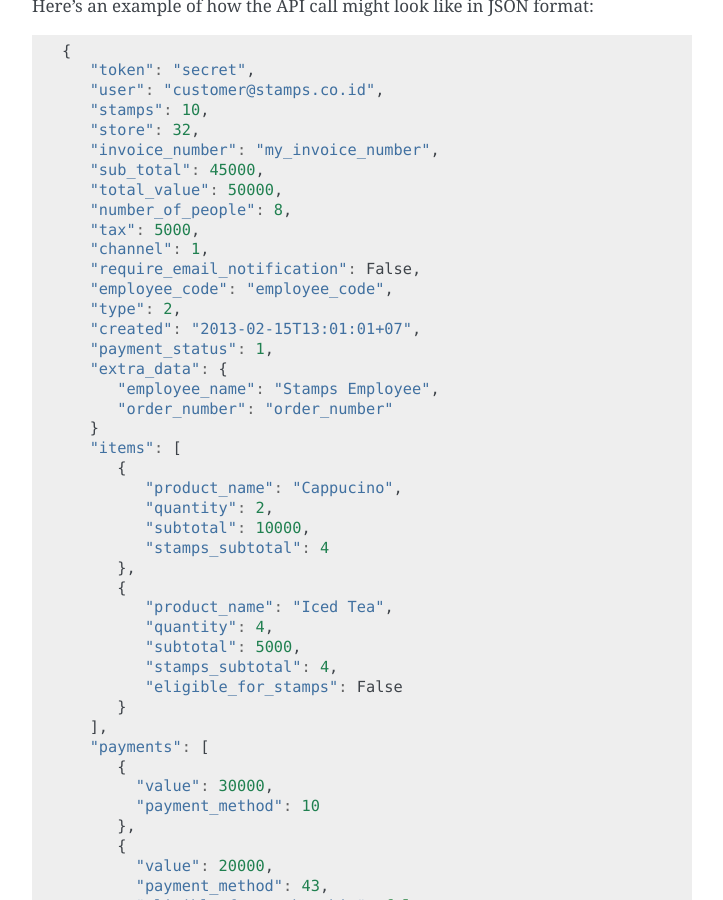
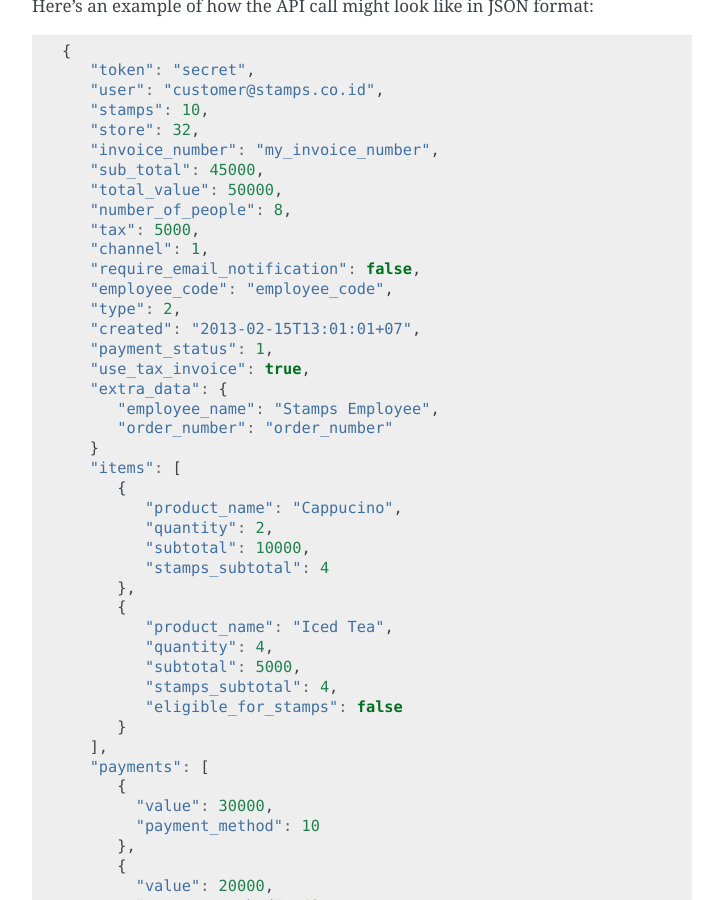
Before and after one commit to ui/stamps-api-docs, a Sphinx documentation site: the page built from source/klg_api.rst, in a window 1280 px wide and 900 px high, scrolled down 32274 px. Shown: the whole window, without its empty margins (388-1111 px from the left). Built offline with Sphinx 7.4.7, drawn with Linux system fonts in a browser that asks for light colours; some of the changed text lies outside the part shown.

Commit message:
Add use tax invoice payload in request response (#217)

```diff
--- a/source/klg_api.rst
+++ b/source/klg_api.rst
@@ -1416,11 +1416,12 @@ Here's an example of how the API call might look like in JSON format:
        "number_of_people": 8,
        "tax": 5000,
        "channel": 1,
-       "require_email_notification": False,
+       "require_email_notification": false,
        "employee_code": "employee_code",
        "type": 2,
        "created": "2013-02-15T13:01:01+07",
        "payment_status": 1,
+       "use_tax_invoice": true,
        "extra_data": {
           "employee_name": "Stamps Employee",
           "order_number": "order_number"
@@ -1437,7 +1438,7 @@ Here's an example of how the API call might look like in JSON format:
              "quantity": 4,
              "subtotal": 5000,
              "stamps_subtotal": 4,
-             "eligible_for_stamps": False
+             "eligible_for_stamps": false
           }
        ],
        "payments": [
@@ -1554,7 +1555,8 @@ If transaction is successful(JSON):
         "id": 2374815,
         "value": 50000.0,
         "number_of_people": 8,
-        "discount": 5000.0
+        "discount": 5000.0,
+        "use_tax_invoice": true
       }
     }
 
```
